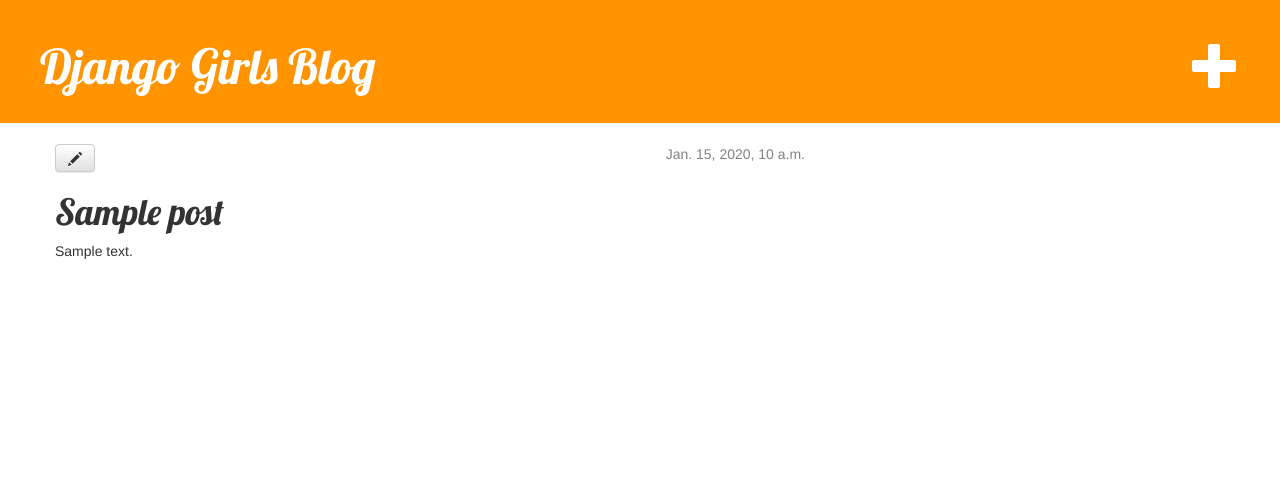
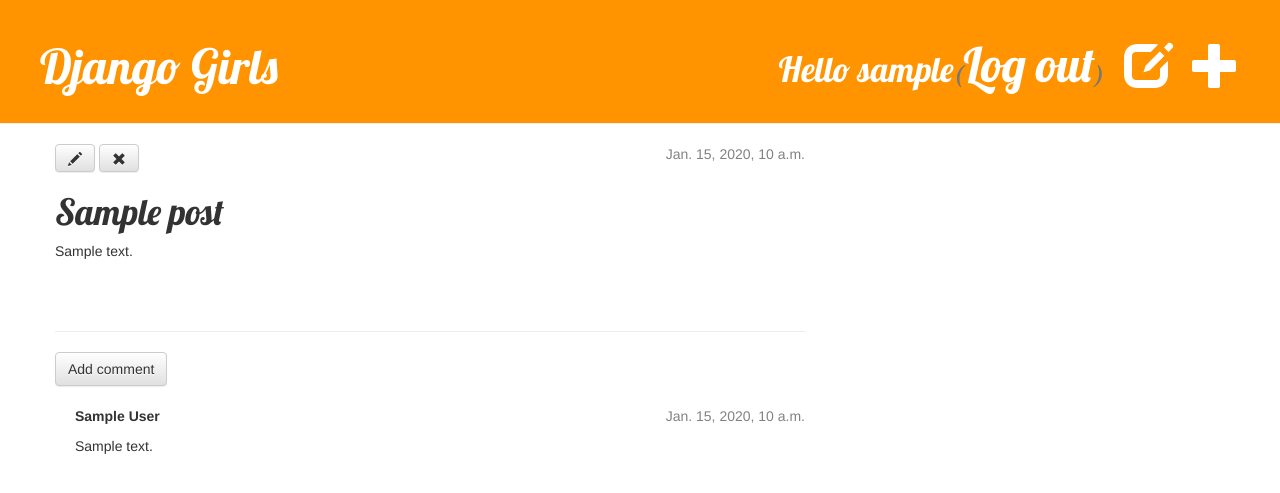
Before and after one commit to teekk99/my-first-blog, a Django app: page /post/1/ in a window 1280 px wide. Shown: the top 493 px of the page. Run offline with Django 3.2, Linux system fonts and the light colour scheme; a user stored in the database is signed in; tables that the repository leaves empty hold one stand-in row (values such as "Sample post"); some libraries are stand-ins or nearby versions.

Commit message:
Added Django Girls Tutorial: Extensions

```diff
--- a/blog/admin.py
+++ b/blog/admin.py
@@ -1,5 +1,6 @@
 from django.contrib import admin
-from .models import Post
+from .models import Post, Comment
 
 # Register your models here.
 admin.site.register(Post)
+admin.site.register(Comment)
--- a/blog/models.py
+++ b/blog/models.py
@@ -2,31 +2,37 @@
 from django.utils import timezone
 
 # Create your models here.
+
 class Post(models.Model):
-	"""
-	Blog posts
+    author = models.ForeignKey('auth.User')
+    title = models.CharField(max_length=200)
+    text = models.TextField()
+    created_date = models.DateTimeField(
+        default=timezone.now)
+    published_date = models.DateTimeField(
+        blank=True, null=True)
 
-	Extends:
-		models.Model
+    def publish(self):
+        self.published_date = timezone.now()
+        self.save()
 
-	Variables:
-		author {[type]} -- [description]
-		title {[type]} -- [description]
-		text {[type]} -- [description]
-		created_date {[type]} -- [description]
-		published_date {[type]} -- [description]
-	"""
-	author = models.ForeignKey('auth.User')
-	title = models.CharField(max_length=200)
-	text = models.TextField()
-	created_date = models.DateTimeField(
-		default=timezone.now)
-	published_date = models.DateTimeField(
-		blank=True, null=True)
+    def approved_comments(self):
+        return self.comments.filter(approved_comment=True)
 
-	def publish(self):
-		self.published_date = timezone.now()
-		self.save()
+    def __str__(self):
+        return self.title
 
-	def __str__(self):
-		return self.title
+
+class Comment(models.Model):
+    post = models.ForeignKey('blog.Post', related_name='comments')
+    author = models.CharField(max_length=200)
+    text = models.TextField()
+    created_date = models.DateTimeField(default=timezone.now)
+    approved_comment = models.BooleanField(default=False)
+
+    def __str__(self):
+        return self.text
+
+    def approve(self):
+        self.approved_comment = True
+        self.save()
--- a/blog/static/css/blog.css
+++ b/blog/static/css/blog.css
@@ -45,3 +45,7 @@
 .post h1 a, .post h1 a:visited {
     color: #000000;
 }
+
+.comment {
+    margin: 20px 0px 20px 20px;
+}
--- a/blog/templates/blog/base.html
+++ b/blog/templates/blog/base.html
@@ -12,8 +12,13 @@
             <h1>
                 {% if user.is_authenticated %}
                     <a href="{% url 'post_new' %}" class="top-menu"><span class="glyphicon glyphicon-plus"></span></a>
+                    <a href="{% url 'post_draft_list' %}" class="top-menu"><span class="glyphicon glyphicon-edit"></span></a>
+                    <p class="top-menu">Hello {{ user.username }}<small>(<a href="{% url 'django.contrib.auth.views.logout' %}">Log out</a>)</small></p>
+                {% else %}
+                    <a href="{% url 'django.contrib.auth.views.login' %}" class="top-menu"><span class="glyphicon glyphicon-lock"></span></a>
                 {% endif %}
-                <a href="/">Django Girls Blog</a>
+                {# <a href="/">Django Girls Blog</a> #}
+                <h1><a href="{% url 'blog.views.post_list' %}">Django Girls</a></h1>
             </h1>
         </div>
         <div class="content container">
--- a/blog/templates/blog/post_detail.html
+++ b/blog/templates/blog/post_detail.html
@@ -5,11 +5,33 @@
 			<div class="date">
 				{{ post.published_date }}
 			</div>
+		{% else %}
+			<a class="btn btn-default" href="{% url 'blog.views.post_publish' pk=post.pk %}">Publish</a>
 		{% endif %}
 		{% if user.is_authenticated %}
 			<a class="btn btn-default" href="{% url 'post_edit' pk=post.pk %}"><span class="glyphicon glyphicon-pencil"></span></a>
+			<a class="btn btn-default" href="{% url 'post_remove' pk=post.pk %}"><span class="glyphicon glyphicon-remove"></span></a>
 		{% endif %}
 		<h1>{{ post.title }}</h1>
 		<p>{{ post.text|linebreaks }}</p>
 	</div>
+	<hr>
+	<a class="btn btn-default" href="{% url 'add_comment_to_post' pk=post.pk %}">Add comment</a>
+	{% for comment in post.comments.all %}
+		{% if user.is_authenticated or comment.approved_comment %}
+		<div class="comment">
+			<div class="date">
+				{{ comment.created_date }}
+				{% if not comment.approved_comment %}
+				<a class="btn btn-default" href="{% url 'comment_remove' pk=comment.pk %}"><span class="glyphicon glyphicon-remove"></span></a>
+				<a class="btn btn-default" href="{% url 'comment_approve' pk=comment.pk %}"><span class="glyphicon glyphicon-ok"></span></a>
+				{% endif %}
+			</div>
+			<strong>{{ comment.author }}</strong>
+			<p>{{ comment.text|linebreaks }}</p>
+		</div>
+    {% endif %}
+	{% empty %}
+	    <p>No comments here yet :(</p>
+	{% endfor %}
 {% endblock content %}
--- a/blog/templates/blog/post_list.html
+++ b/blog/templates/blog/post_list.html
@@ -9,6 +9,8 @@
 		{# <h1><a href="">{{ post.title }}</a></h1> #}
 		<h1><a href="{% url 'post_detail' pk=post.pk %}">{{ post.title }}</a></h1>
 		<p>{{ post.text|linebreaks }}</p>
+		{# <a href="{% url 'blog.views.post_detail' pk=post.pk %}">Comments: {{ post.comments.count }}</a> #}
+		<a href="{% url 'blog.views.post_detail' pk=post.pk %}">Comments: {{ post.approved_comments.count }}</a>
 	</div>
 	{% endfor %}
 {% endblock %}
--- a/blog/urls.py
+++ b/blog/urls.py
@@ -6,4 +6,10 @@
 	url(r'^post/(?P<pk>[0-9]+)/$', views.post_detail, name='post_detail'),
 	url(r'^post/new/$', views.post_new, name='post_new'),
 	url(r'^post/(?P<pk>[0-9]+)/edit/$', views.post_edit, name='post_edit'),
+	url(r'^drafts/$', views.post_draft_list, name='post_draft_list'),
+	url(r'^post/(?P<pk>[0-9]+)/publish/$', views.post_publish, name='post_publish'),
+	url(r'^post/(?P<pk>[0-9]+)/remove/$', views.post_remove, name='post_remove'),
+	url(r'^post/(?P<pk>[0-9]+)/comment/$', views.add_comment_to_post, name='add_comment_to_post'),
+	url(r'^comment/(?P<pk>[0-9]+)/approve/$', views.comment_approve, name='comment_approve'),
+	url(r'^comment/(?P<pk>[0-9]+)/remove/$', views.comment_remove, name='comment_remove'),
 ]
--- a/blog/views.py
+++ b/blog/views.py
@@ -1,7 +1,8 @@
 from django.shortcuts import render, get_object_or_404, redirect
 from django.utils import timezone
-from .models import Post
-from .forms import PostForm
+from django.contrib.auth.decorators import login_required
+from .models import Post, Comment
+from .forms import PostForm, CommentForm
 
 # Create your views here.
 def post_list(request):
@@ -12,19 +13,21 @@
 	post = get_object_or_404(Post, pk=pk)
 	return render(request, 'blog/post_detail.html', {'post': post})
 
+@login_required
 def post_new(request):
 	if request.method == "POST":
 		form = PostForm(request.POST)
 		if form.is_valid():
 			post = form.save(commit=False)
 			post.author = request.user
-			post.published_date = timezone.now()
+			# post.published_date = timezone.now()
 			post.save()
 			return redirect('post_detail', pk=post.pk)
 	else:
 		form = PostForm()
 	return render(request, 'blog/post_edit.html', {'form': form})
 
+@login_required
 def post_edit(request, pk):
 	post = get_object_or_404(Post, pk=pk)
 	if request.method == "POST":
@@ -38,3 +41,47 @@
 	else:
 		form = PostForm(instance=post)
 	return render(request, 'blog/post_edit.html', {'form': form})
+
+@login_required
+def post_draft_list(request):
+	posts = Post.objects.filter(published_date__isnull=True).order_by('created_date')
+	return render(request, 'blog/post_draft_list.html', {'posts': posts})
+
+@login_required
+def post_publish(request, pk):
+	post = get_object_or_404(Post, pk=pk)
+	post.publish()
+	return redirect('blog.views.post_detail', pk=pk)
+
+@login_required
+def post_remove(request, pk):
+	post = get_object_or_404(Post, pk=pk)
+	post.delete()
+	# return redirect('blog.views.post_list', pk=pk)
+	return redirect('blog.views.post_list')
+
+def add_comment_to_post(request, pk):
+    post = get_object_or_404(Post, pk=pk)
+    if request.method == "POST":
+        form = CommentForm(request.POST)
+        if form.is_valid():
+            comment = form.save(commit=False)
+            comment.post = post
+            comment.save()
+            return redirect('blog.views.post_detail', pk=post.pk)
+    else:
+        form = CommentForm()
+    return render(request, 'blog/add_comment_to_post.html', {'form': form})
+
+@login_required
+def comment_approve(request, pk):
+    comment = get_object_or_404(Comment, pk=pk)
+    comment.approve()
+    return redirect('blog.views.post_detail', pk=comment.post.pk)
+
+@login_required
+def comment_remove(request, pk):
+    comment = get_object_or_404(Comment, pk=pk)
+    post_pk = comment.post.pk
+    comment.delete()
+    return redirect('blog.views.post_detail', pk=post_pk)
--- a/mysite/settings.py
+++ b/mysite/settings.py
@@ -102,3 +102,6 @@
 
 STATIC_URL = '/static/'
 STATIC_ROOT = os.path.join(BASE_DIR, 'static')
+
+# When the login is accessed directly, it will redirect successful login to the top level index.
+LOGIN_REDIRECT_URL = '/'
--- a/mysite/urls.py
+++ b/mysite/urls.py
@@ -15,8 +15,14 @@
 """
 from django.conf.urls import include, url
 from django.contrib import admin
+from django.contrib.auth.decorators import login_required
+
+from django.contrib import admin
+admin.autodiscover()
 
 urlpatterns = [
     url(r'^admin/', include(admin.site.urls)),
+	url(r'^accounts/login/$', 'django.contrib.auth.views.login'),
+	url(r'^accounts/logout/$', 'django.contrib.auth.views.logout', {'next_page': '/'}),
     url(r'', include('blog.urls')),
 ]
```
Also changed, not shown: blog/forms.py (+6 -1 lines), blog/templates/blog/add_comment_to_post.html (added, +9 -0 lines), blog/templates/blog/post_draft_list.html (added, +12 -0 lines), blog/templates/registration/login.html (added, +23 -0 lines), blog/migrations/0002_comment.py (added).
